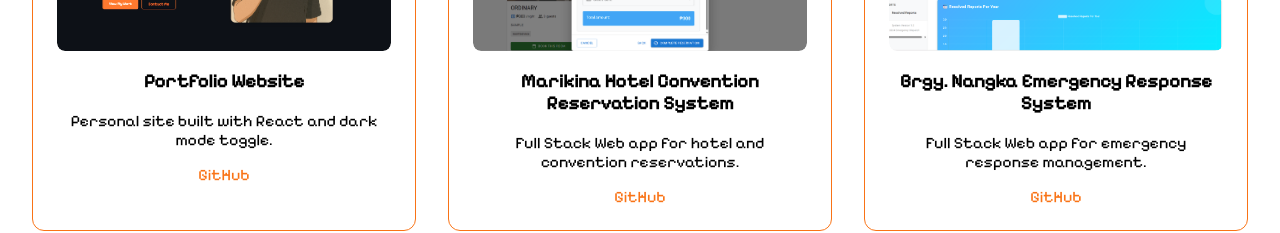
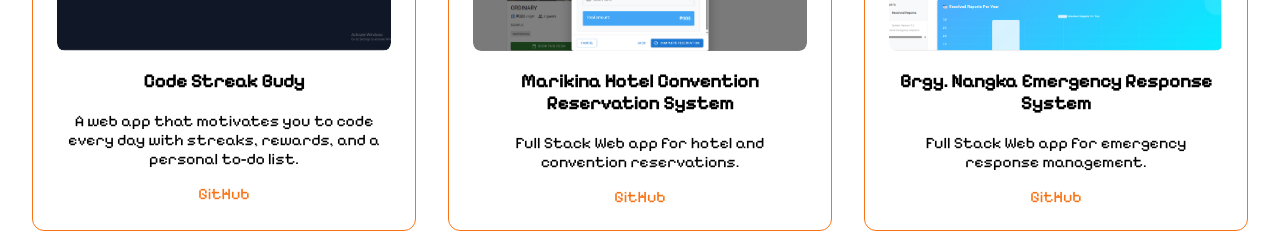
Before and after one commit to josephEncarnacion/new-portfolio, a React (Create React App) app in the folder frontend/: page / in a window 1280 px wide. Shown: the part 3909-4142 px from the top of the page. Built offline with nearby package versions, Linux system fonts and the light colour scheme.

Commit message:
add another project codestreakbuddy

```diff
--- a/frontend/src/pages/Projects.js
+++ b/frontend/src/pages/Projects.js
@@ -6,7 +6,8 @@
 import hotelReservation from '../img/hotelreservation.png';
 import hotelReservation1 from '../img/hotelreservation1.png';
 import hotelReservation2 from '../img/hotelreservation2.png';
-import portfolio from '../img/image1.png';
+import codeStreakBudy from '../img/codestreakbudy.png';
+import codeStreakBudy1 from '../img/codestreakbudy1.png';
 import newDispatching from '../img/image.png';
 import reservation1 from '../img/dispatching1.png';
 import reservation2 from '../img/dispatching2.png'; // replace with your real images
@@ -18,9 +19,9 @@
 
 const projects = [
   {
-    title: "Portfolio Website",
-    description: "Personal site built with React and dark mode toggle.",
-    image: [portfolio],
+    title: "Code Streak Budy",
+    description: "A web app that motivates you to code every day with streaks, rewards, and a personal to-do list.",
+    image: [codeStreakBudy , codeStreakBudy1],
     github: "https://github.com/josephEncarnacion/new-portfolio.git"
   },
   {
```
Also changed, not shown: frontend/src/img/codestreakbudy.png (added), frontend/src/img/codestreakbudy1.png (added).
